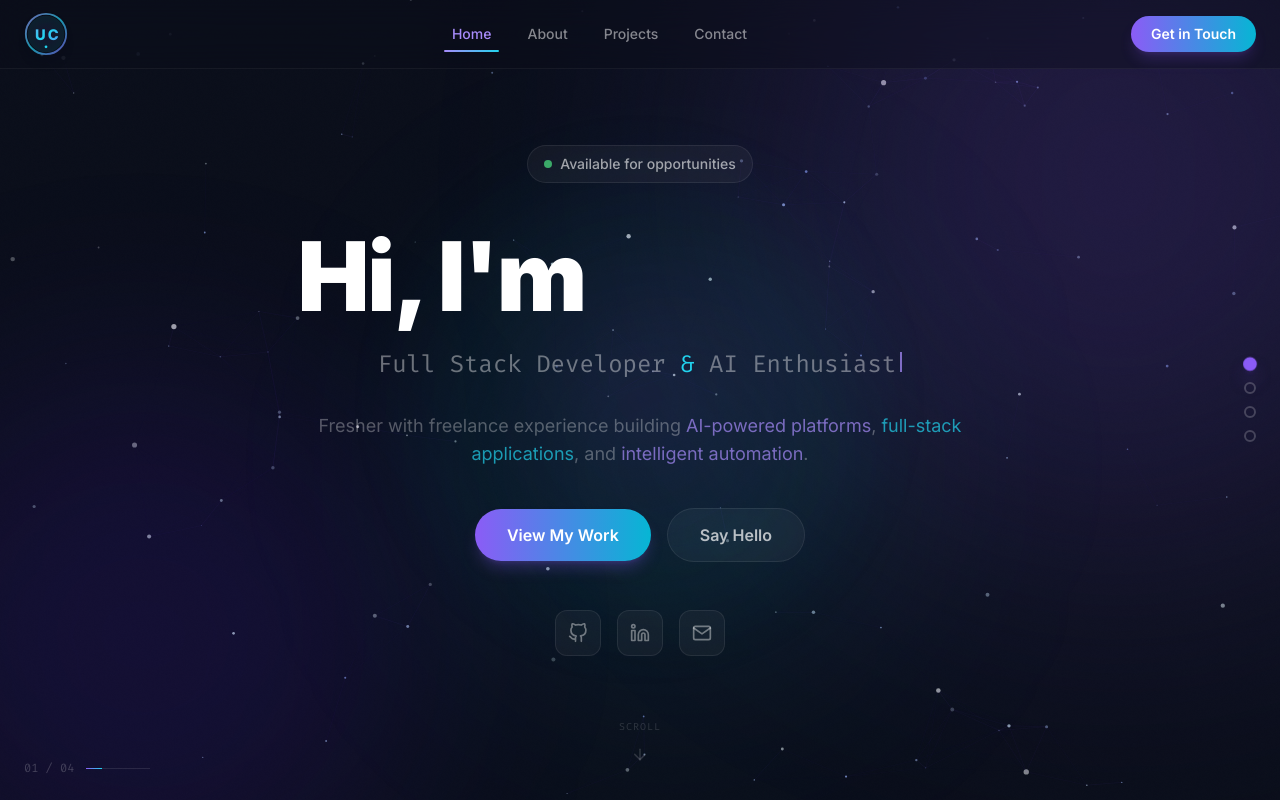
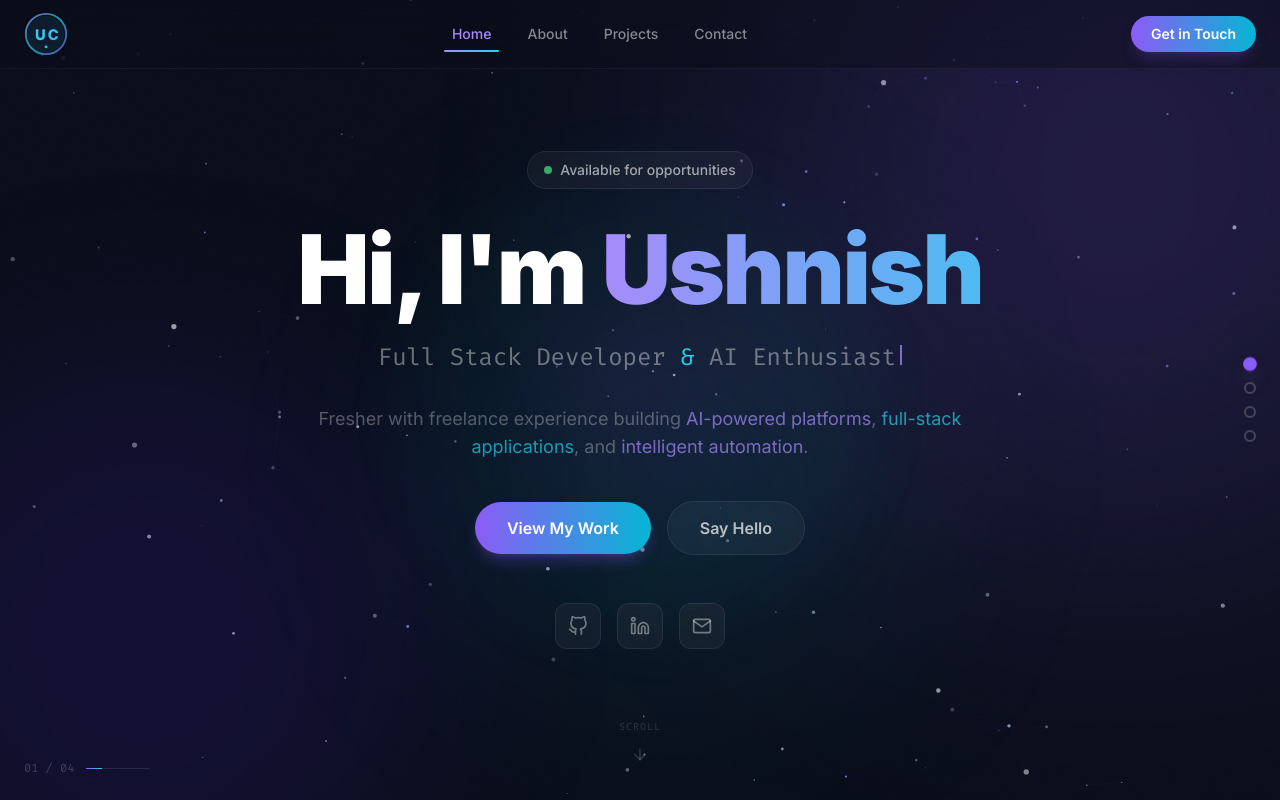
Before and after one commit to RaGnaRoK-thor/My-Portfolio, a React (Vite) app: page / in a window 1280 px wide. Built offline with nearby package versions, Linux system fonts and the light colour scheme.

Commit message:
fix: remove text-glow and per-char animation from gradient name — incompatible with bg-clip-text

```diff
--- a/src/components/Hero.jsx
+++ b/src/components/Hero.jsx
@@ -89,13 +89,11 @@ export default function Hero({ navigateTo }) {
                     </span>
                 </motion.div>
 
-                {/* Name — cinematic reveal */}
+                {/* Name */}
                 <motion.div {...fadeIn(0.3)} className="mb-6">
                     <div className="text-5xl sm:text-6xl md:text-7xl lg:text-8xl font-black tracking-tight">
                         <span className="text-white">Hi, I'm </span>
-                        <span className="gradient-text text-glow">
-                            <CinematicName text="Ushnish" />
-                        </span>
+                        <span className="gradient-text">Ushnish</span>
                     </div>
                 </motion.div>
 
```
